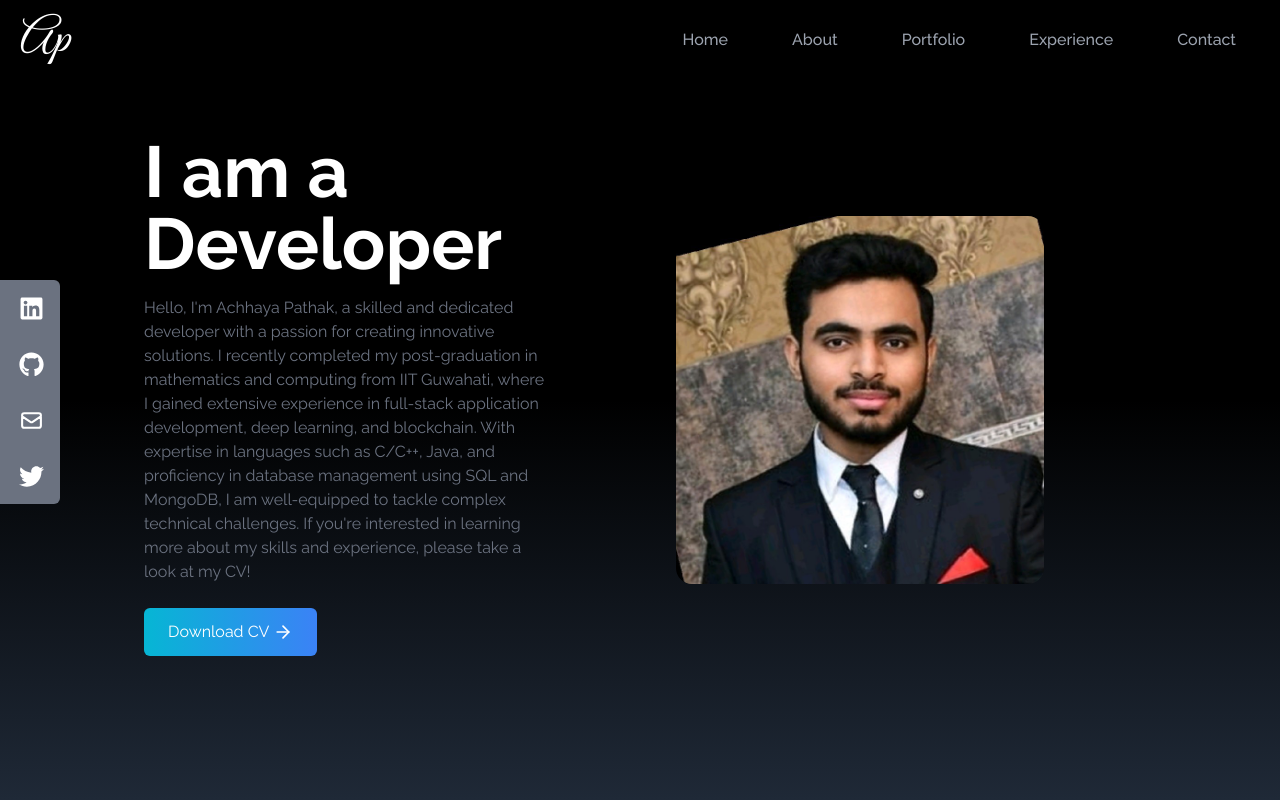
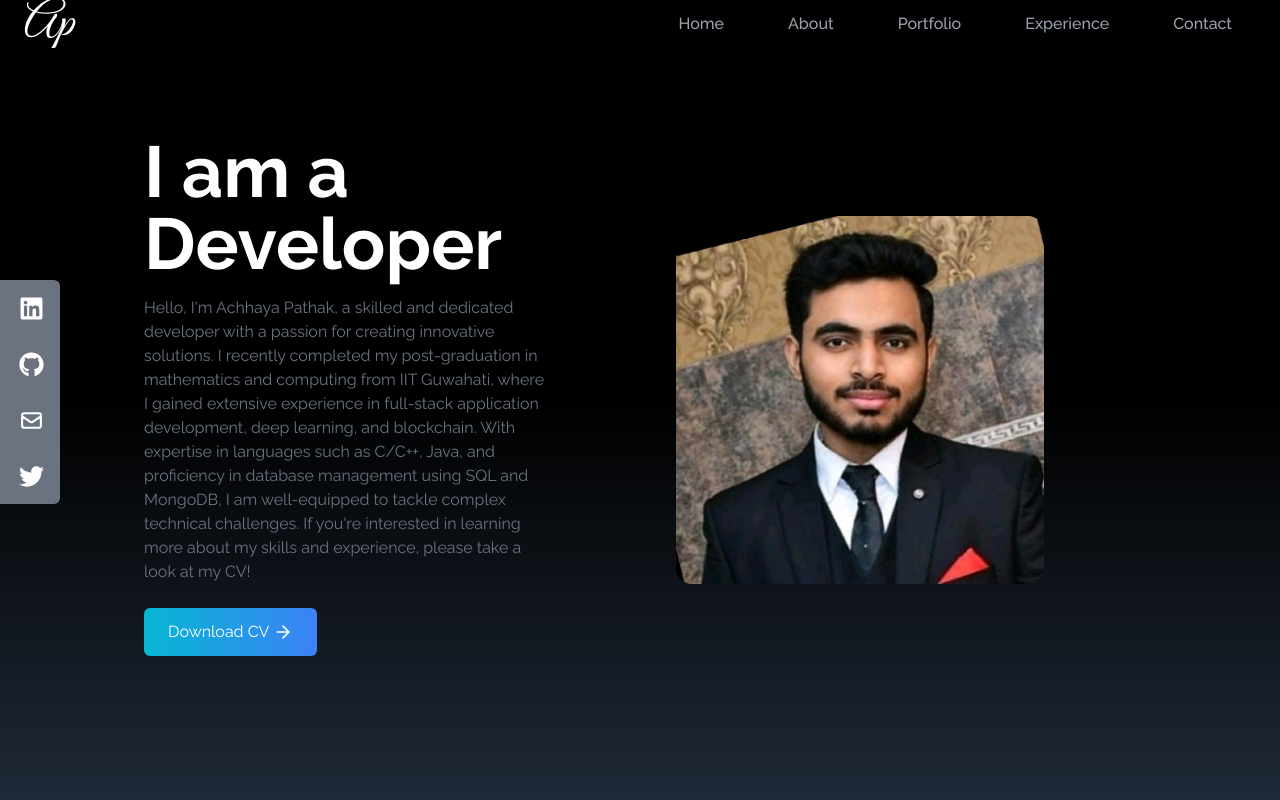
Before and after one commit to achhayapathak/Portfolio_Old, a React (Create React App) app: page / in a window 1280 px wide. Shown: the top 800 px of the page. Built offline with nearby package versions, Linux system fonts and the light colour scheme.

Commit message:
Update NavBar.jsx

```diff
--- a/src/components/NavBar.jsx
+++ b/src/components/NavBar.jsx
@@ -29,7 +29,7 @@ const NavBar = () => {
   ];
 
   return (
-    <div className="flex justify-between items-center w-full h-20 px-3 text-white bg-black fixed ">
+    <div className="flex justify-between items-center w-full h-15 px-4 text-white bg-black fixed ">
         <div>
             <h1 className='text-5xl font-signature ml-2'>Ap</h1>
         </div>
```
